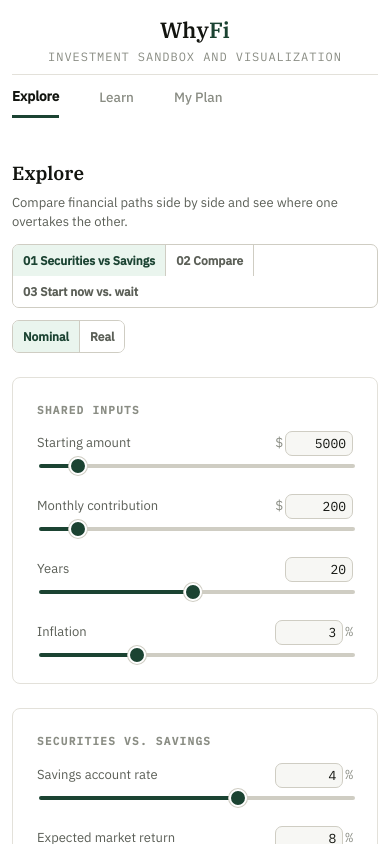
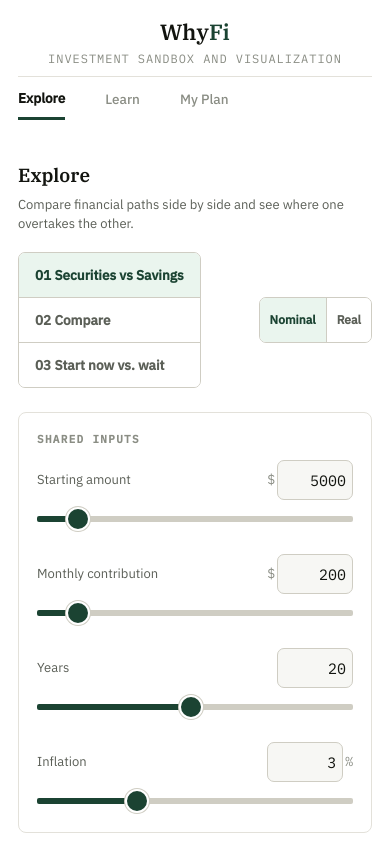
Before and after one commit to TobeOf17/whyfi-frontend, a React (Vite) app: page / in a window 390 px wide. Shown: the top 844 px of the page. Built offline with nearby package versions, Linux system fonts and the light colour scheme.

Commit message:
Fix: Mobile responsiveness issues

```diff
--- a/index.html
+++ b/index.html
@@ -2,7 +2,7 @@
 <html lang="en">
 <head>
   <meta charset="UTF-8" />
-    <meta name="viewport" content="width=device-width, initial-scale=1.0" />
+  <meta name="viewport" content="width=device-width, initial-scale=1.0, viewport-fit=cover" />
   <title>WhyFi</title>
   <link rel="preconnect" href="https://fonts.googleapis.com" />
   <link rel="preconnect" href="https://fonts.gstatic.com" crossorigin />
--- a/src/components/ToggleBar.jsx
+++ b/src/components/ToggleBar.jsx
@@ -7,7 +7,7 @@ const MODES = [
 export default function ToggleBar({ mode, onModeChange, dollarMode, onDollarModeChange }) {
     return (
         <div className="toggle-row">
-            <div className="toggle-group">
+            <div className="toggle-group toggle-group--modes">
                 {MODES.map((m) => (
                     <button
                         key={m.id}
--- a/src/index.css
+++ b/src/index.css
@@ -1061,3 +1061,95 @@ body {
 .card--spaced {
   margin-bottom: var(--gap-lg);
 }
+
+/* ---- mobile spread & polish: append to the END of index.css ---- */
+
+@media (max-width: 600px) {
+  /* Natural side margins instead of edge-to-edge, and safe-area support
+     for the iPhone notch/Dynamic Island (top) and home indicator (bottom).
+     Falls back to plain padding on devices/browsers without env() support. */
+  .app {
+    padding-left: max(18px, env(safe-area-inset-left));
+    padding-right: max(18px, env(safe-area-inset-right));
+    padding-top: calc(14px + env(safe-area-inset-top));
+    padding-bottom: calc(48px + env(safe-area-inset-bottom));
+  }
+
+  .chart-wrap {
+    padding: 16px;
+  }
+
+  .card {
+    padding: 18px;
+  }
+
+  /* Mode tabs (01/02/03) become a full-width vertical stack instead of
+     wrapping awkwardly — the Nominal/Real toggle-group is untouched since
+     it already fits cleanly at two items. */
+  .toggle-group--modes {
+    display: flex;
+    flex-direction: column;
+    border-radius: var(--radius);
+  }
+
+  .toggle-group--modes .toggle {
+    width: 100%;
+    text-align: left;
+    padding: 13px 16px;
+    font-size: 13.5px;
+    border-right: none;
+    border-bottom: 1px solid var(--color-border-strong);
+    min-height: 44px;
+  }
+
+  .toggle-group--modes .toggle:last-child {
+    border-bottom: none;
+  }
+
+  /* Bigger touch targets throughout — 44px is the standard iOS/Android
+     minimum comfortable tap target size. */
+  .slider::-webkit-slider-thumb {
+    width: 24px;
+    height: 24px;
+  }
+
+  .slider::-moz-range-thumb {
+    width: 24px;
+    height: 24px;
+  }
+
+  .slider {
+    height: 6px;
+    margin: 10px 0;
+  }
+
+  .control-textbox {
+    min-height: 40px;
+    font-size: 15px;
+    width: 76px;
+  }
+
+  .toggle {
+    min-height: 44px;
+  }
+
+  .whatif-chip {
+    padding: 9px 14px;
+    font-size: 13px;
+  }
+
+  .back-link {
+    min-height: 44px;
+    display: flex;
+    align-items: center;
+  }
+
+  /* More breathing room between stacked control rows */
+  .control-row {
+    margin-bottom: 22px;
+  }
+
+  .page-description {
+    margin-bottom: 18px;
+  }
+}
```
Lines whose indentation alone changed are shown as unchanged.
